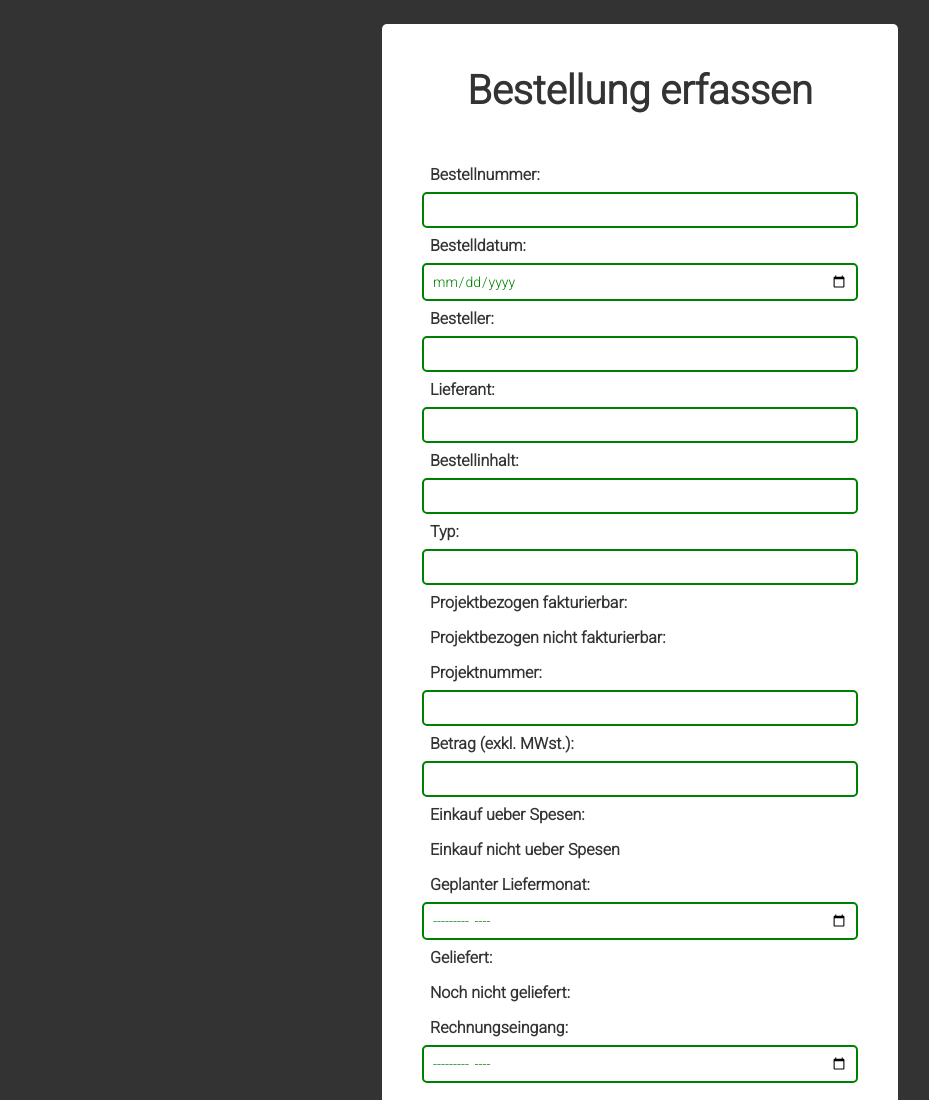
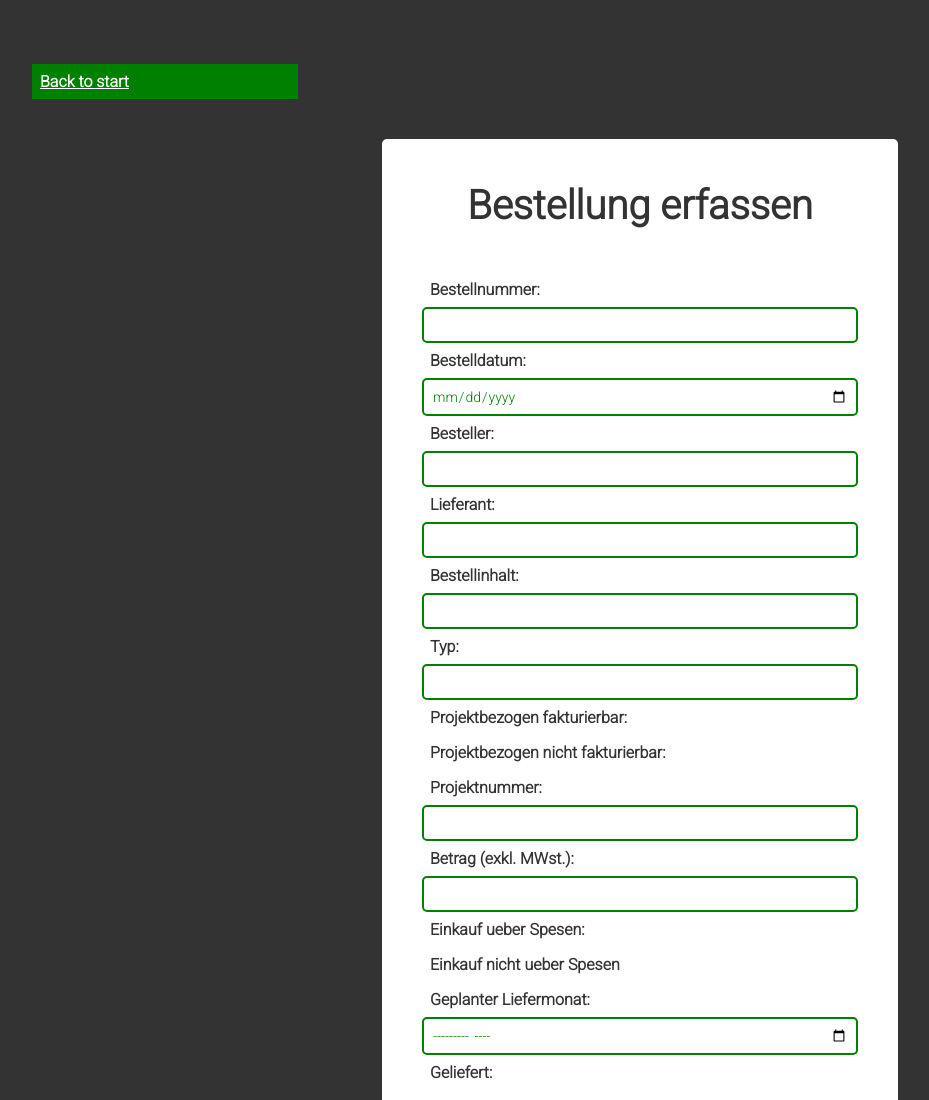
Before and after one commit to PfMartin/excel_form, a website: page app/index.html in a window 1280 px wide. Shown: the top 1100 px of the page, without its empty margins (0-929 px from the left). Drawn offline with Linux system fonts and the light colour scheme.

Commit message:
Added a back button

```diff
--- a/app/index.html
+++ b/app/index.html
@@ -6,6 +6,9 @@
 </head>
 
 <body>
+	<div class="nav-bar">
+		<a class="btn" href="http://0.0.0.0:8081/">Back to start</a>
+	</div>
 	<div class="form-container">
 		<h1 class="headline">Bestellung erfassen</h1>
 		<form class="order-form" action="http://0.0.0.0:8081/get_order" method="get">
```
